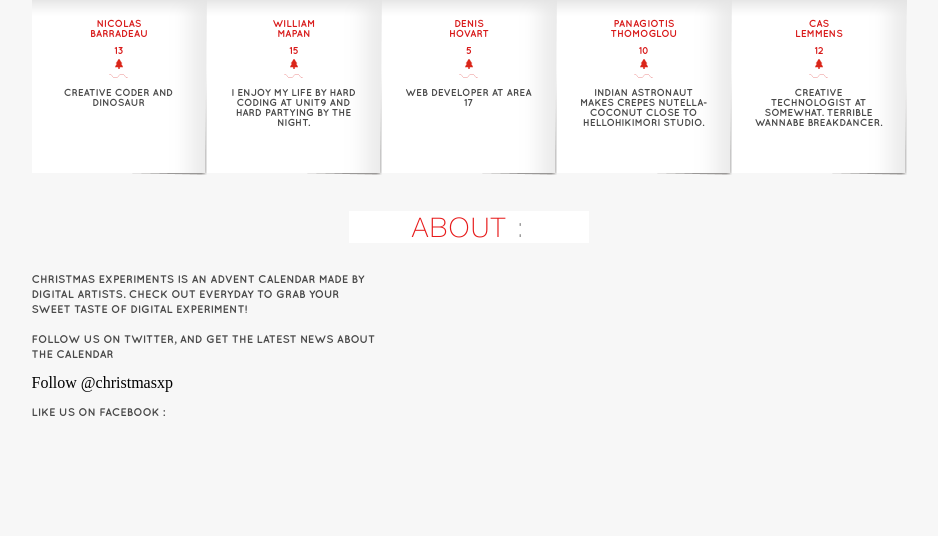
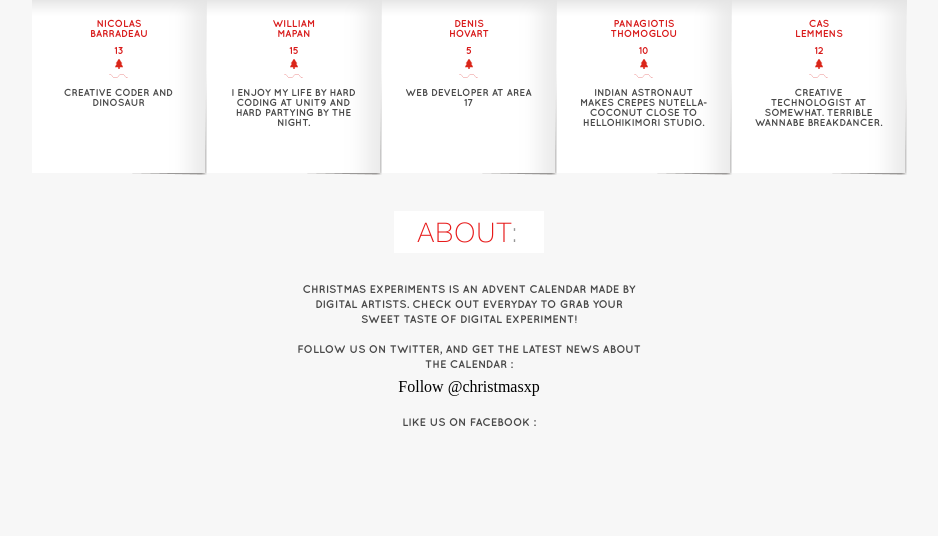
Before and after one commit to Makio64/theexperimentalcalendar, a PHP site: page / in a window 1280 px wide. Shown: the part 2236-2772 px from the top of the page, without its empty margins (171-1109 px from the left). After the commit the page ends 2662 px from the top, so only its background shows below. Run offline with PHP 8.4, Linux system fonts and the light colour scheme; some libraries are stand-ins or nearby versions; grey boxes are pictures that could not be loaded.

Commit message:
Centered ABOUT section

```diff
--- a/www/css/content.css
+++ b/www/css/content.css
@@ -73,12 +73,11 @@ iframe { position: absolute; top: 0; bottom: 0; left: 0; right: 0; height: 100%;
 #creators .entries .entry .content .description .icons .wave, #about .entries .entry .content .description .icons .wave { margin-top: -13px; margin-left: -6px; }
 #creators .entries .entry .content .description .description, #about .entries .entry .content .description .description { width: 130px; text-transform: uppercase; font: normal 10px "QuicksandBold-Regular"; color: #494949; margin-top: 10px; margin-left: 22px; margin-right: auto; }
 
-#about { padding: 0 0 35px 0; }
-#about p.text { font: 11px/15px "QuicksandBold-Regular"; text-transform: uppercase; color: #494949; display: block; width: 350px; margin: 0 0 15px 0; }
-#about p.text.nomgin { margin: 0 0 5px 0; }
-#about .twitter-follow-button { position: relative; display: block; margin: 0 0 20px 0; top: 6px; }
-#about .twitter-follow-button.inline { display: inline; }
-#about .title { margin: 0 auto 30px auto; }
+#about { padding: 0 0 35px 0; margin: 0 auto; }
+#about p.text { font: 11px/15px "QuicksandBold-Regular"; text-transform: uppercase; color: #494949; display: block; width: 350px; margin: 0 auto 15px auto; text-align: center; }
+#about p.text.nomgin { margin: 0 auto 5px auto; }
+#about .twitter-follow-button { position: relative; display: block; margin: 0 auto 20px auto; text-align: center; }
+#about .title { margin: 0 auto 30px auto; width: 150px; height: 42px; line-height: 42px; }
 
 @media screen and (min-width: 480px) and (max-width: 768px) { #home, #about { width: 525px; }
   #presentation #baseline { font-size: 25px; width: 500px; height: 40px; padding: 15px 0 0 0; } }
--- a/www/index.html
+++ b/www/index.html
@@ -1145,17 +1145,17 @@
         <section id="about">
             <div class="title">
                 <p>
-                    <strong>ABOUT</strong> :
+                    <strong>ABOUT</strong>:
                 </p>
             </div>
             <p class="text">Christmas Experiments is an advent calendar made by digital artists. Check out everyday to grab your sweet taste of digital experiment!</p>
-            <p class="text nomgin">Follow us on Twitter, and get the latest news about the calendar</p>
+            <p class="text nomgin">Follow us on Twitter, and get the latest news about the calendar :</p>
             <a href="https://twitter.com/christmasxp" class="twitter-follow-button" data-show-count="false">Follow @christmasxp</a>
             <script>!function(d,s,id){var js,fjs=d.getElementsByTagName(s)[0];if(!d.getElementById(id)){js=d.createElement(s);js.id=id;js.src="//platform.twitter.com/widgets.js";fjs.parentNode.insertBefore(js,fjs);}}(document,"script","twitter-wjs");</script>
 
             <p class="text nomgin">Like us on Facebook : </p>
 
-            <iframe class="twitter-follow-button inline" src="//www.facebook.com/plugins/like.php?href=http%3A%2F%2Fchristmasexperiments.com%2F&amp;send=false&amp;layout=button_count&amp;width=200&amp;show_faces=false&amp;font&amp;colorscheme=light&amp;action=like&amp;height=21&amp;appId=446101638769249" scrolling="no" frameborder="0" style="border:none; overflow:hidden; width:200px; height:21px;" allowTransparency="true"></iframe>
+            <iframe class="twitter-follow-button" src="//www.facebook.com/plugins/like.php?href=http%3A%2F%2Fchristmasexperiments.com%2F&amp;send=false&amp;layout=button_count&amp;width=200&amp;show_faces=false&amp;font&amp;colorscheme=light&amp;action=like&amp;height=21&amp;appId=446101638769249" scrolling="no" frameborder="0" style="border:none; overflow:hidden; width:200px; height:21px;" allowTransparency="true"></iframe>
 
         </section>
 
--- a/www/sass/content.sass
+++ b/www/sass/content.sass
@@ -292,29 +292,30 @@ iframe
 //ABOUT
 #about
 	padding: 0 0 35px 0
+	margin: 0 auto
 	p.text
 		font: 11px/15px "QuicksandBold-Regular"
 		text-transform: uppercase
 		color: #494949
 		display: block
 		width: 350px
-		margin: 0 0 15px 0
+		margin: 0 auto 15px auto
+		text-align: center
 
 		&.nomgin
-			margin: 0 0 5px 0
+			margin: 0 auto 5px auto
 
 	.twitter-follow-button
 		position: relative
 		display: block
-		margin: 0 0 20px 0
-		top: 6px
-
-		&.inline
-			display: inline
-
+		margin: 0 auto 20px auto
+		text-align: center
 
 	.title
 		margin: 0 auto 30px auto
+		width: 150px
+		height: 42px
+		line-height: 42px
 
 //MediaQueries
 @media screen and (min-width: 480px) and (max-width: 768px)
```
